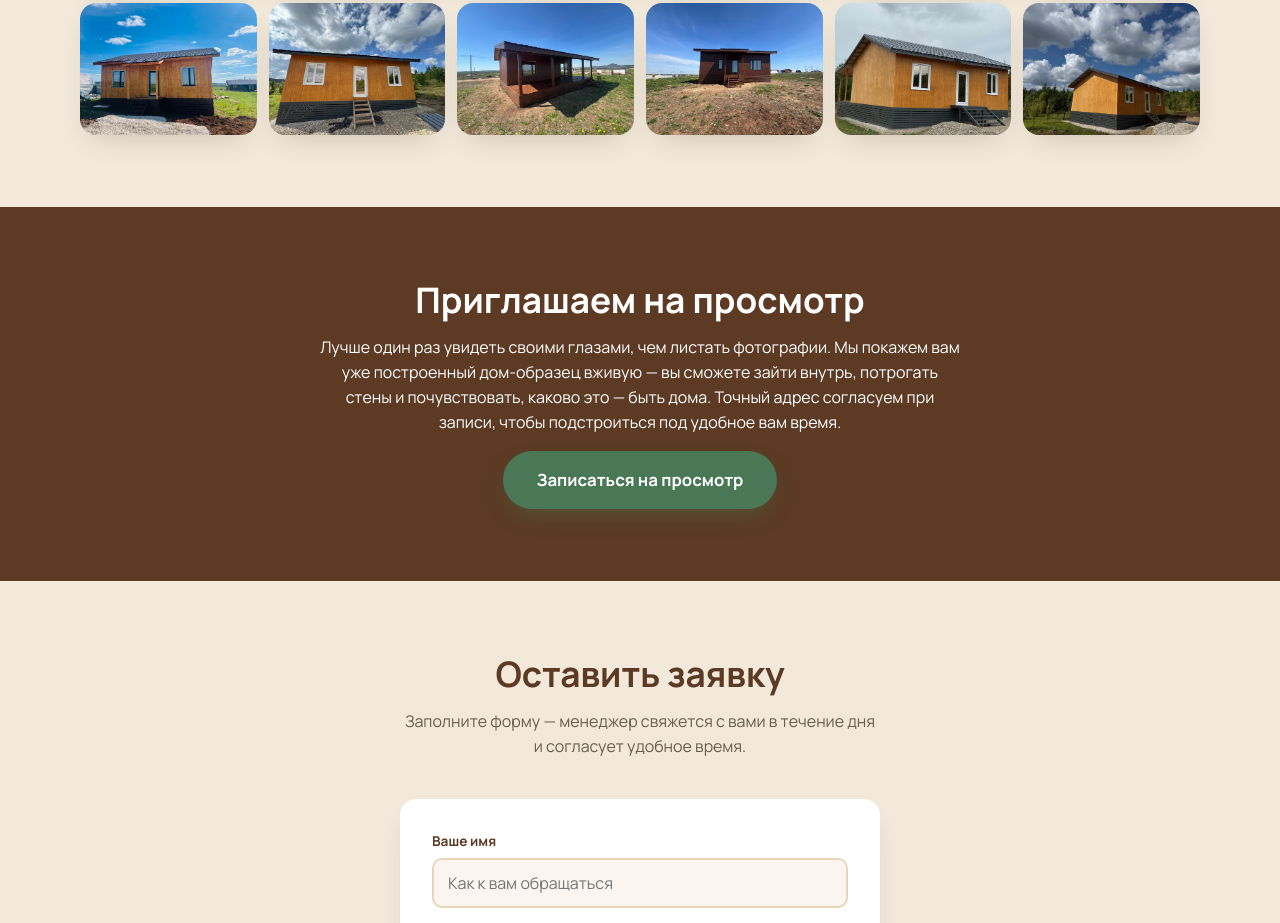
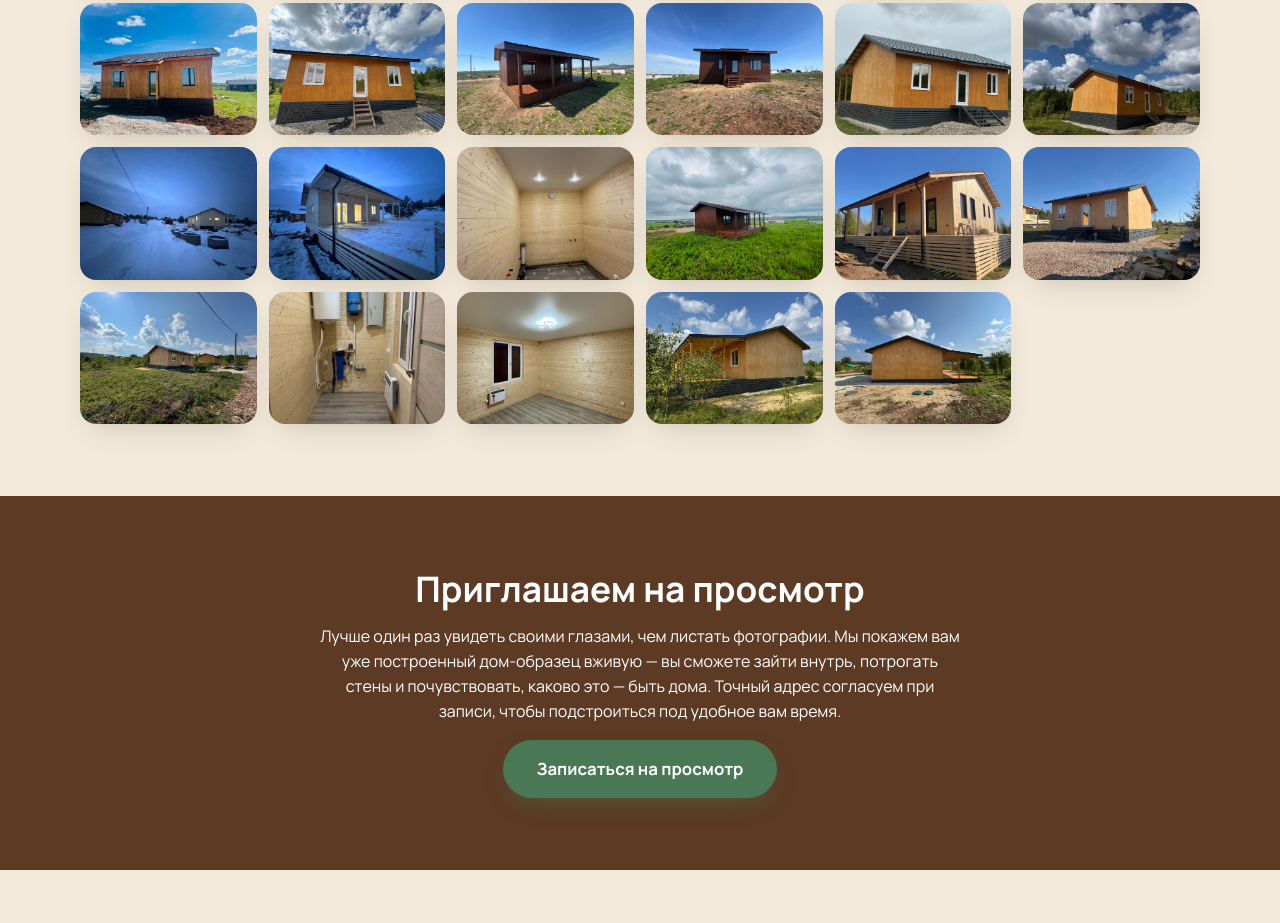
Before and after one commit to zheludkin/apd-stroy-site, a website: page public/index.html in a window 1280 px wide. Shown: the part 3728-4651 px from the top of the page. Drawn offline with Linux system fonts and the light colour scheme.

Commit message:
Expand gallery to 35 photos with 11 more requested shots
Adds specific photos the client asked for by filename (exteriors,
construction-stage, and interior/finish shots).

```diff
--- a/public/index.html
+++ b/public/index.html
@@ -337,6 +337,39 @@
         <div class="gallery-photo js-open-gallery" data-model="real" data-index="23" tabindex="0" role="button" aria-label="Открыть фотографию">
           <img src="images/gallery/real-24.jpg" alt="Готовый дом АПД Строй — фасад" loading="lazy">
         </div>
+        <div class="gallery-photo js-open-gallery" data-model="real" data-index="24" tabindex="0" role="button" aria-label="Открыть фотографию">
+          <img src="images/gallery/real-25.jpg" alt="Готовый дом АПД Строй" loading="lazy">
+        </div>
+        <div class="gallery-photo js-open-gallery" data-model="real" data-index="25" tabindex="0" role="button" aria-label="Открыть фотографию">
+          <img src="images/gallery/real-26.jpg" alt="Готовый дом АПД Строй" loading="lazy">
+        </div>
+        <div class="gallery-photo js-open-gallery" data-model="real" data-index="26" tabindex="0" role="button" aria-label="Открыть фотографию">
+          <img src="images/gallery/real-27.jpg" alt="Готовый дом АПД Строй — отделка" loading="lazy">
+        </div>
+        <div class="gallery-photo js-open-gallery" data-model="real" data-index="27" tabindex="0" role="button" aria-label="Открыть фотографию">
+          <img src="images/gallery/real-28.jpg" alt="Готовый дом АПД Строй" loading="lazy">
+        </div>
+        <div class="gallery-photo js-open-gallery" data-model="real" data-index="28" tabindex="0" role="button" aria-label="Открыть фотографию">
+          <img src="images/gallery/real-29.jpg" alt="Готовый дом АПД Строй" loading="lazy">
+        </div>
+        <div class="gallery-photo js-open-gallery" data-model="real" data-index="29" tabindex="0" role="button" aria-label="Открыть фотографию">
+          <img src="images/gallery/real-30.jpg" alt="Готовый дом АПД Строй" loading="lazy">
+        </div>
+        <div class="gallery-photo js-open-gallery" data-model="real" data-index="30" tabindex="0" role="button" aria-label="Открыть фотографию">
+          <img src="images/gallery/real-31.jpg" alt="Готовый дом АПД Строй" loading="lazy">
+        </div>
+        <div class="gallery-photo js-open-gallery" data-model="real" data-index="31" tabindex="0" role="button" aria-label="Открыть фотографию">
+          <img src="images/gallery/real-32.jpg" alt="Готовый дом АПД Строй" loading="lazy">
+        </div>
+        <div class="gallery-photo js-open-gallery" data-model="real" data-index="32" tabindex="0" role="button" aria-label="Открыть фотографию">
+          <img src="images/gallery/real-33.jpg" alt="Готовый дом АПД Строй" loading="lazy">
+        </div>
+        <div class="gallery-photo js-open-gallery" data-model="real" data-index="33" tabindex="0" role="button" aria-label="Открыть фотографию">
+          <img src="images/gallery/real-34.jpg" alt="Готовый дом АПД Строй" loading="lazy">
+        </div>
+        <div class="gallery-photo js-open-gallery" data-model="real" data-index="34" tabindex="0" role="button" aria-label="Открыть фотографию">
+          <img src="images/gallery/real-35.jpg" alt="Готовый дом АПД Строй" loading="lazy">
+        </div>
       </div>
     </div>
   </section>
--- a/public/js/script.js
+++ b/public/js/script.js
@@ -70,6 +70,17 @@ const GALLERIES = {
     { src: 'images/gallery/real-22.jpg', caption: 'Готовый дом АПД Строй' },
     { src: 'images/gallery/real-23.jpg', caption: 'Готовый дом АПД Строй' },
     { src: 'images/gallery/real-24.jpg', caption: 'Готовый дом АПД Строй' },
+    { src: 'images/gallery/real-25.jpg', caption: 'Готовый дом АПД Строй' },
+    { src: 'images/gallery/real-26.jpg', caption: 'Готовый дом АПД Строй' },
+    { src: 'images/gallery/real-27.jpg', caption: 'Готовый дом АПД Строй — отделка' },
+    { src: 'images/gallery/real-28.jpg', caption: 'Готовый дом АПД Строй' },
+    { src: 'images/gallery/real-29.jpg', caption: 'Готовый дом АПД Строй' },
+    { src: 'images/gallery/real-30.jpg', caption: 'Готовый дом АПД Строй' },
+    { src: 'images/gallery/real-31.jpg', caption: 'Готовый дом АПД Строй' },
+    { src: 'images/gallery/real-32.jpg', caption: 'Готовый дом АПД Строй' },
+    { src: 'images/gallery/real-33.jpg', caption: 'Готовый дом АПД Строй' },
+    { src: 'images/gallery/real-34.jpg', caption: 'Готовый дом АПД Строй' },
+    { src: 'images/gallery/real-35.jpg', caption: 'Готовый дом АПД Строй' },
   ],
 };
 
```
Also changed, not shown: public/images/gallery/real-25.jpg (added), public/images/gallery/real-26.jpg (added), public/images/gallery/real-27.jpg (added), public/images/gallery/real-28.jpg (added), public/images/gallery/real-29.jpg (added), public/images/gallery/real-30.jpg (added), public/images/gallery/real-31.jpg (added), public/images/gallery/real-32.jpg (added), public/images/gallery/real-33.jpg (added), public/images/gallery/real-34.jpg (added), public/images/gallery/real-35.jpg (added).
